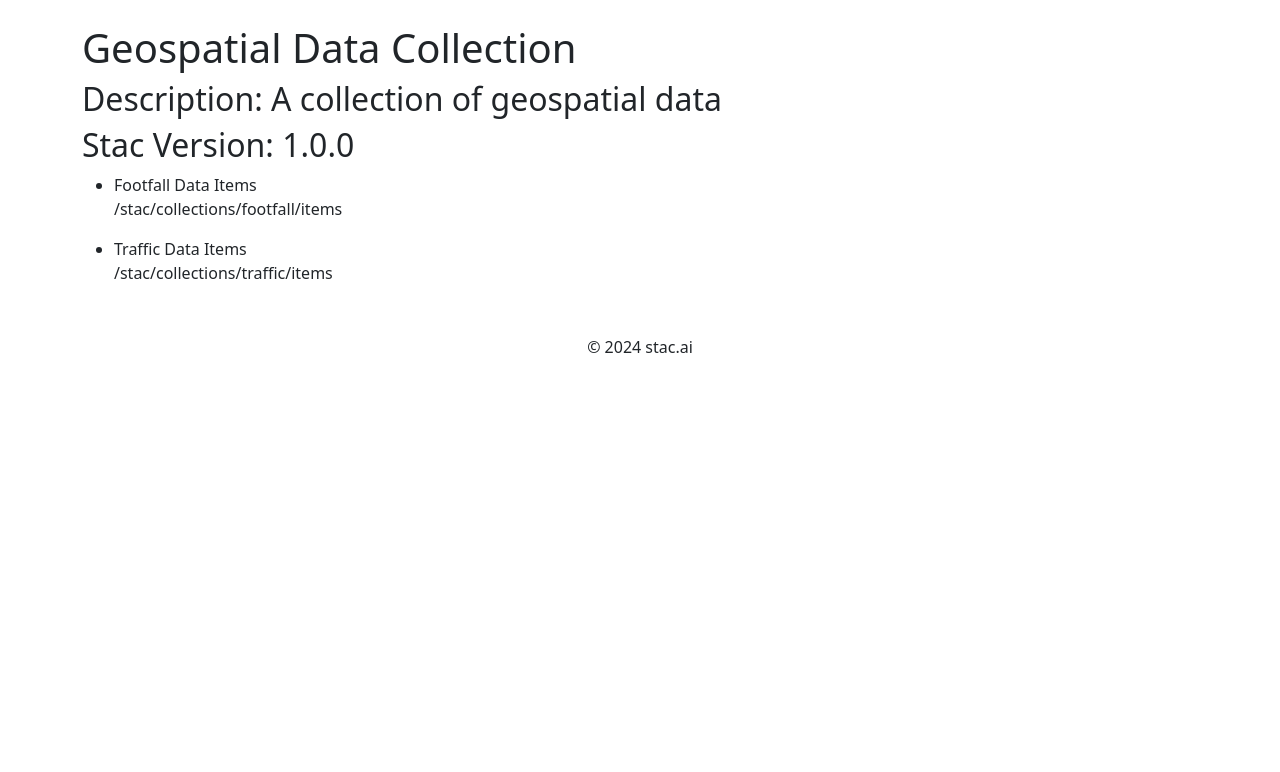
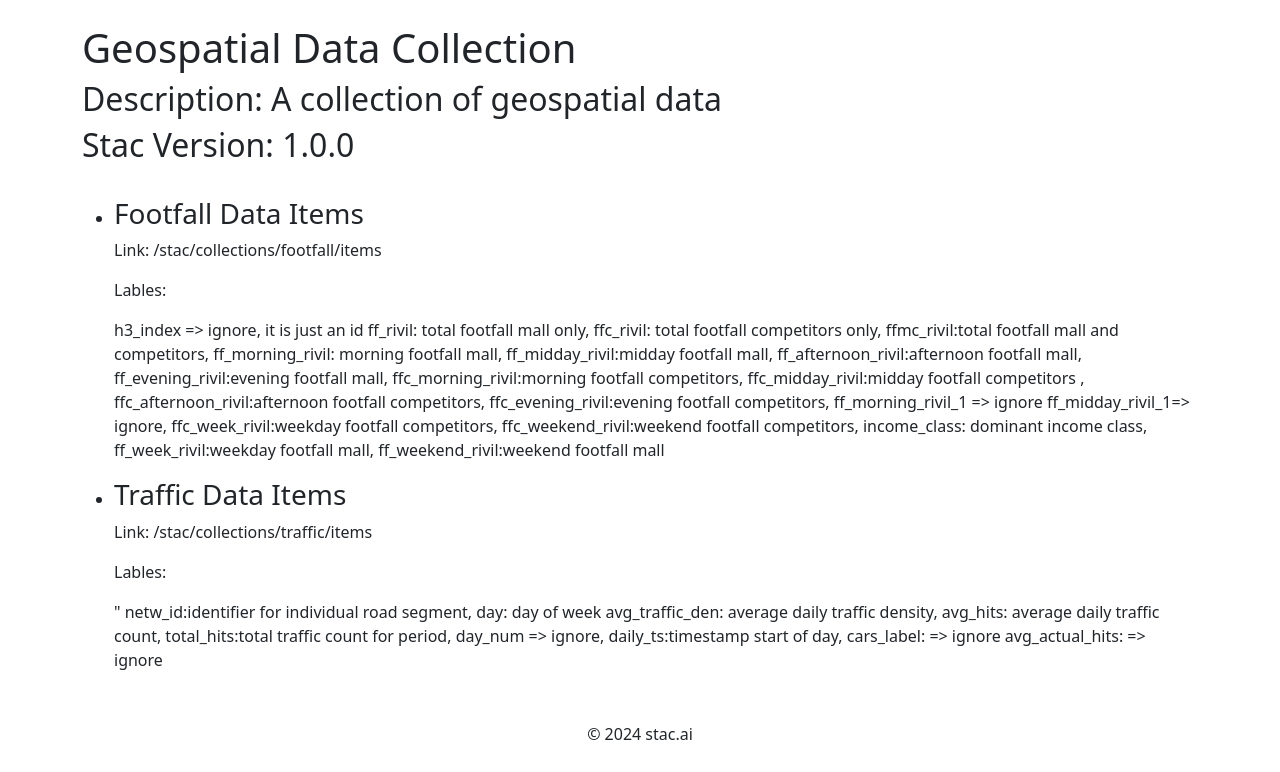
Before and after one commit to Cherol08/stac-geoai-map-visulizer, a Flask app: page /stac/collections in a window 1280 px wide. Shown: the part 56-828 px from the top of the page. Before the commit the page ends 409 px from the top, so only its background shows below. Run offline with Flask 3, Linux system fonts and the light colour scheme.

Commit message:
add collection metadata

```diff
--- a/app.py
+++ b/app.py
@@ -44,7 +44,7 @@
     catalogue = {
         "stac_version": "1.0.0",
         "id": "example-catalog",
-        "description": "An example STAC catalog",
+        "description": "This STAC catalog contains a collection of footfall and traffic data",
         "links": [
             {
                 "rel": "child",
@@ -74,18 +74,49 @@
                 "rel": "item",
                 "href": "/stac/collections/footfall/items",
                 "type": "application/json",
-                "title": "Footfall Data Items"
+                "title": "Footfall Data Items",
+                "fields": """
+                        h3_index => ignore, it is just an id\n
+                        ff_rivil: total footfall mall only,\n
+                        ffc_rivil: total footfall competitors only,\n
+                        ffmc_rivil:total footfall mall and competitors,\n
+                        ff_morning_rivil: morning footfall mall,\n
+                        ff_midday_rivil:midday footfall mall,\n
+                        ff_afternoon_rivil:afternoon footfall mall,\n
+                        ff_evening_rivil:evening footfall mall,\n
+                        ffc_morning_rivil:morning footfall competitors,\n
+                        ffc_midday_rivil:midday footfall competitors ,\n
+                        ffc_afternoon_rivil:afternoon footfall competitors,\n
+                        ffc_evening_rivil:evening footfall competitors,\n
+                        ff_morning_rivil_1 => ignore\n
+                        ff_midday_rivil_1=> ignore,\n
+                        ffc_week_rivil:weekday footfall competitors,\n
+                        ffc_weekend_rivil:weekend footfall competitors,\n
+                        income_class: dominant income class,\n
+                        ff_week_rivil:weekday footfall mall,\n
+                        ff_weekend_rivil:weekend footfall mall\n
+                    """
             },
             {
                 "rel": "item",
                 "href": "/stac/collections/traffic/items",
                 "type": "application/json",
-                "title": "Traffic Data Items"
+                "title": "Traffic Data Items",
+                "fields": """"
+                        netw_id:identifier for individual road segment,\n
+                        day: day of week\n
+                        avg_traffic_den: average daily traffic density,\n
+                        avg_hits: average daily traffic count,\n
+                        total_hits:total traffic count for period,\n
+                        day_num => ignore,\n
+                        daily_ts:timestamp start of day,\n
+                        cars_label: => ignore\n
+                        avg_actual_hits: => ignore\n
+                    """
             }
         ]
     }
     return render_template('collections.html', collections=collection)
-
 
 # STAC Items endpoint
 @app.route('/stac/collections/footfall/items')
@@ -106,7 +137,28 @@
                 "income_class": row.get('income_class', None),
                 "datetime": "2023-01-01T00:00:00Z"
             },
-            "links": []
+            "links": [],
+            "fields": """"
+                        'h3_index' => ignore, it is just an id
+                        'ff_rivil': total footfall mall only,
+                        'ffc_rivil': total footfall competitors only,
+                        'ffmc_rivil':total footfall mall and competitors,
+                        'ff_morning_rivil': morning footfall mall,
+                        'ff_midday_rivil':midday footfall mall,
+                        'ff_afternoon_rivil':afternoon footfall mall,
+                        'ff_evening_rivil':evening footfall mall,
+                        'ffc_morning_rivil':morning footfall competitors,
+                        'ffc_midday_rivil':midday footfall competitors ,
+                        'ffc_afternoon_rivil':afternoon footfall competitors,
+                        'ffc_evening_rivil':evening footfall competitors,
+                        'ff_morning_rivil_1' => ignore
+                        'ff_midday_rivil_1'=> ignore,
+                        'ffc_week_rivil':weekday footfall competitors,
+                        'ffc_weekend_rivil':weekend footfall competitors,
+                        'income_class': dominant income class,
+                        'ff_week_rivil':weekday footfall mall,
+                        'ff_weekend_rivil':weekend footfall mall
+                    """
         })
 
     return jsonify({
@@ -133,7 +185,18 @@
                 "traffic_density": row.get('traffic_density', None),
                 "datetime": "2023-01-01T00:00:00Z"
             },
-            "links": []
+            "links": [],
+            "fields": """"
+                        'netw_id':identifier for individual road segment,
+                        'day': day of week
+                        'avg_traffic_den': average daily traffic density,
+                        'avg_hits': average daily traffic count,
+                        'total_hits':total traffic count for period,
+                        'day_num' => ignore,
+                        'daily_ts':timestamp start of day,
+                        'cars_label': => ignore
+                        'avg_actual_hits': => ignore
+                    """
         })
 
     return jsonify({
--- a/templates/collections.html
+++ b/templates/collections.html
@@ -3,13 +3,16 @@
 {% block title %}collections{% endblock %}
 
 {% block content %}
-<h1> Geospatial Data Collection</h1>
+    <h1> Geospatial Data Collection</h1>
         <h2>Description: {{ collections.description }}</h2>
         <h2>Stac Version: {{ collections.stac_version }}</h2>
-
+        </br>
         <ul>
         {% for link in collections.links %}
-        <li>{{ link.title }}</li><p>{{ link.href }}</p>
+        <li><h3>{{ link.title }}</h3></li>
+        <p>Link: {{ link.href }}</p>
+        <p>Lables:<p>
+        <p>{{ link.fields }}</p>
         <!--<li>{{ link.href }}</li>
        <li>{{ link.title }}</li>-->
 
```
